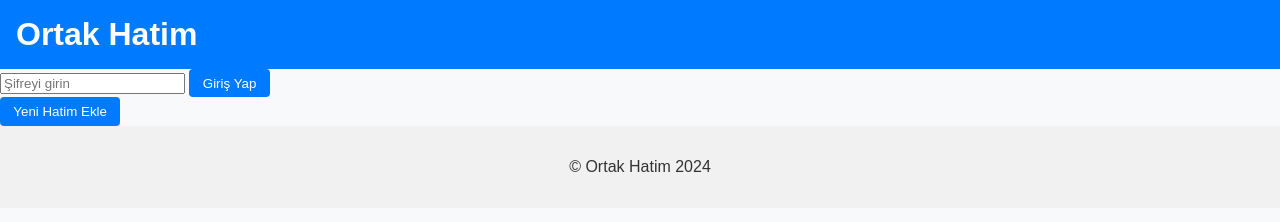
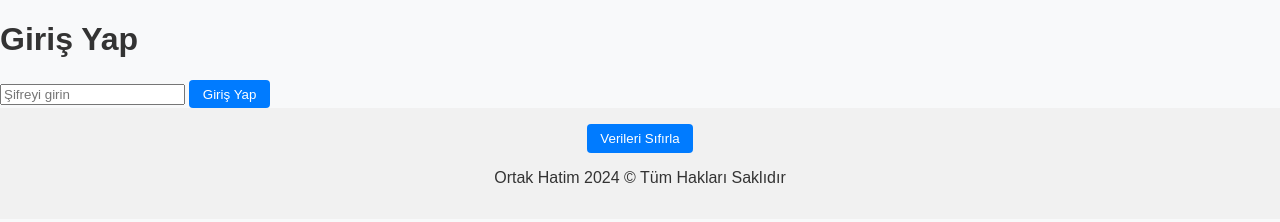
Before and after one commit to kilicosman/ortakhatim, a plain HTML site: page index.html in a window 1280 px wide. Drawn offline with nearby package versions, Linux system fonts and the light colour scheme.

Commit message:
Update index.html

```diff
--- a/index.html
+++ b/index.html
@@ -1,30 +1,32 @@
-
 <!DOCTYPE html>
-<html lang="en">
+<html lang="tr">
 <head>
     <meta charset="UTF-8">
     <meta name="viewport" content="width=device-width, initial-scale=1.0">
-    <title>Ortak Hatim Paylaşımı</title>
+    <title>Ortak Hatim</title>
     <link rel="stylesheet" href="style.css">
 </head>
 <body>
-    <header>
+    <div id="loginContainer" class="container">
+        <h1>Giriş Yap</h1>
+        <input type="password" id="passwordInput" placeholder="Şifreyi girin">
+        <button id="loginButton">Giriş Yap</button>
+        <div id="errorMessage" class="error-message"></div>
+    </div>
+
+    <div id="contentContainer" class="container" style="display: none;">
         <h1>Ortak Hatim</h1>
-    </header>
-    <main>
-        <div id="login-container">
-            <input type="password" id="password" placeholder="Şifreyi girin">
-            <button id="login-button">Giriş Yap</button>
-            <p id="error-message" class="hidden">Hatalı şifre, lütfen tekrar deneyin.</p>
-        </div>
-        <div id="hatim-container" class="hidden">
-            <button id="add-hatim-button">Yeni Hatim Ekle</button>
-            <div id="hatims"></div>
-        </div>
-    </main>
+        <div id="hatimContainer" class="hatim-container"></div>
+        <button id="addHatimButton">Yeni Hatim Ekle</button>
+    </div>
+
     <footer>
-        <p>© Ortak Hatim 2024</p>
+        <button id="resetDatabaseButton" class="reset-button">Verileri Sıfırla</button>
+        <input type="password" id="resetPasswordInput" placeholder="Admin Şifreyi Girin" style="display: none;">
+        <p>Ortak Hatim 2024 &copy; Tüm Hakları Saklıdır</p>
     </footer>
+    <!-- Supabase'i CDN ile dahil edin -->
+    <script src="https://cdn.jsdelivr.net/npm/@supabase/supabase-js"></script>
     <script src="script.js"></script>
 </body>
 </html>
```
